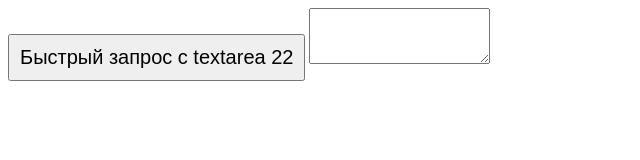
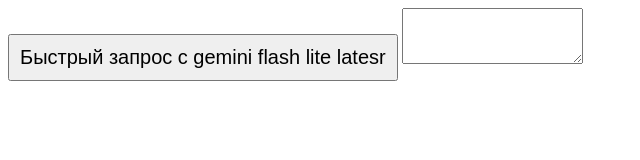
Before and after one commit to Slachinov/Slachinov.github.io, a plain HTML site: page GoogleApi3.htm in a window 1280 px wide. Shown: the whole page, without its empty margins (0-640 px from the left). Drawn offline with nearby package versions, Linux system fonts and the light colour scheme.

Commit message:
Update file

```diff
--- a/GoogleApi3.htm
+++ b/GoogleApi3.htm
@@ -5,7 +5,7 @@
 <meta name="viewport" content="width=device-width, initial-scale=1.0">
 </head>
 <body>
-<button onclick="askGemini()" style="font-size: 20px; padding: 10px;">Быстрый запрос c textarea 22</button>
+<button onclick="askGemini()" style="font-size: 20px; padding: 10px;">Быстрый запрос c gemini flash lite latesr</button>
 <textarea id="txt" style="min-height:50px"></textarea>
 <div id="out" style="font-size: 16px; margin-top: 20px;"></div>
 
```
